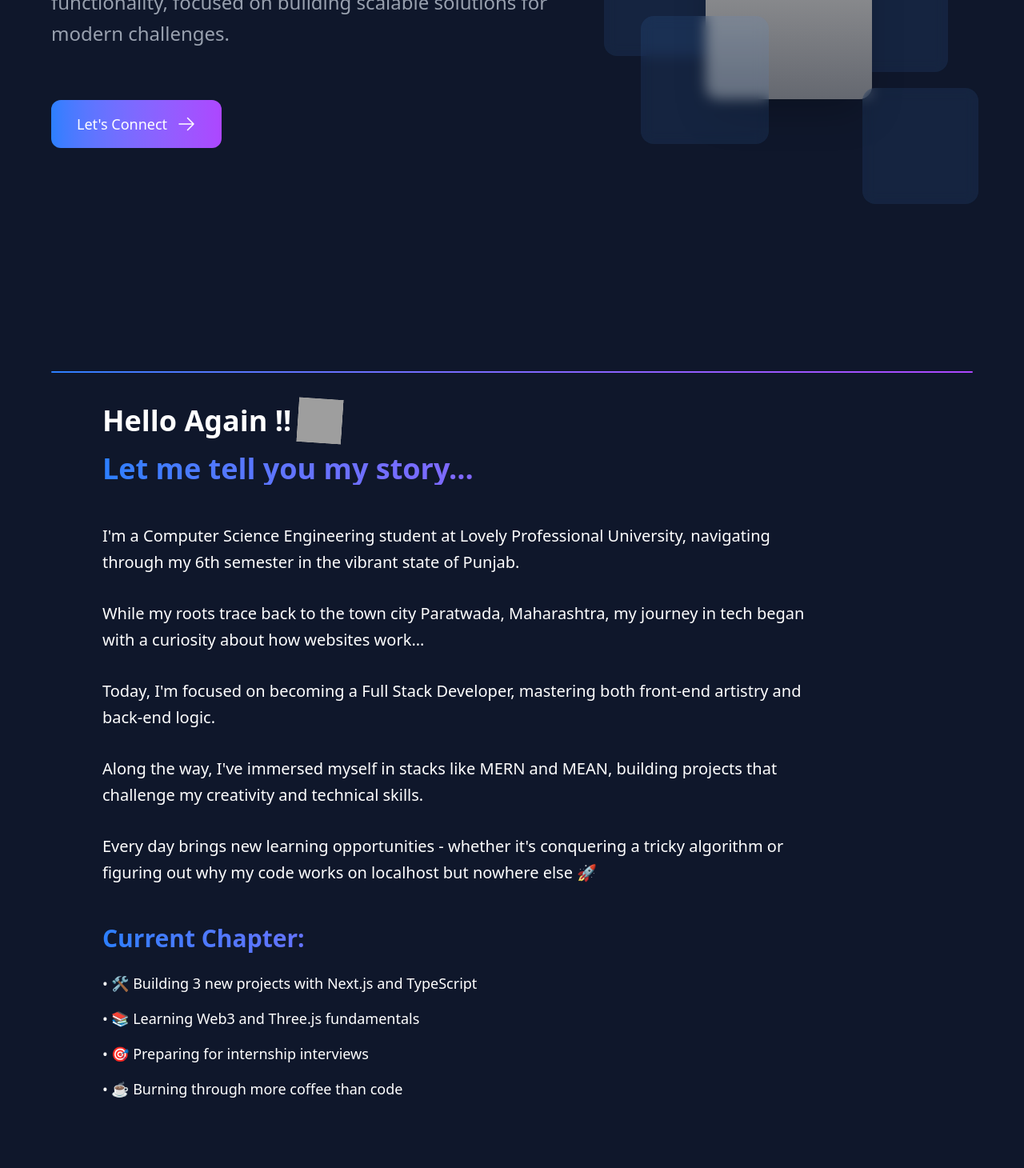
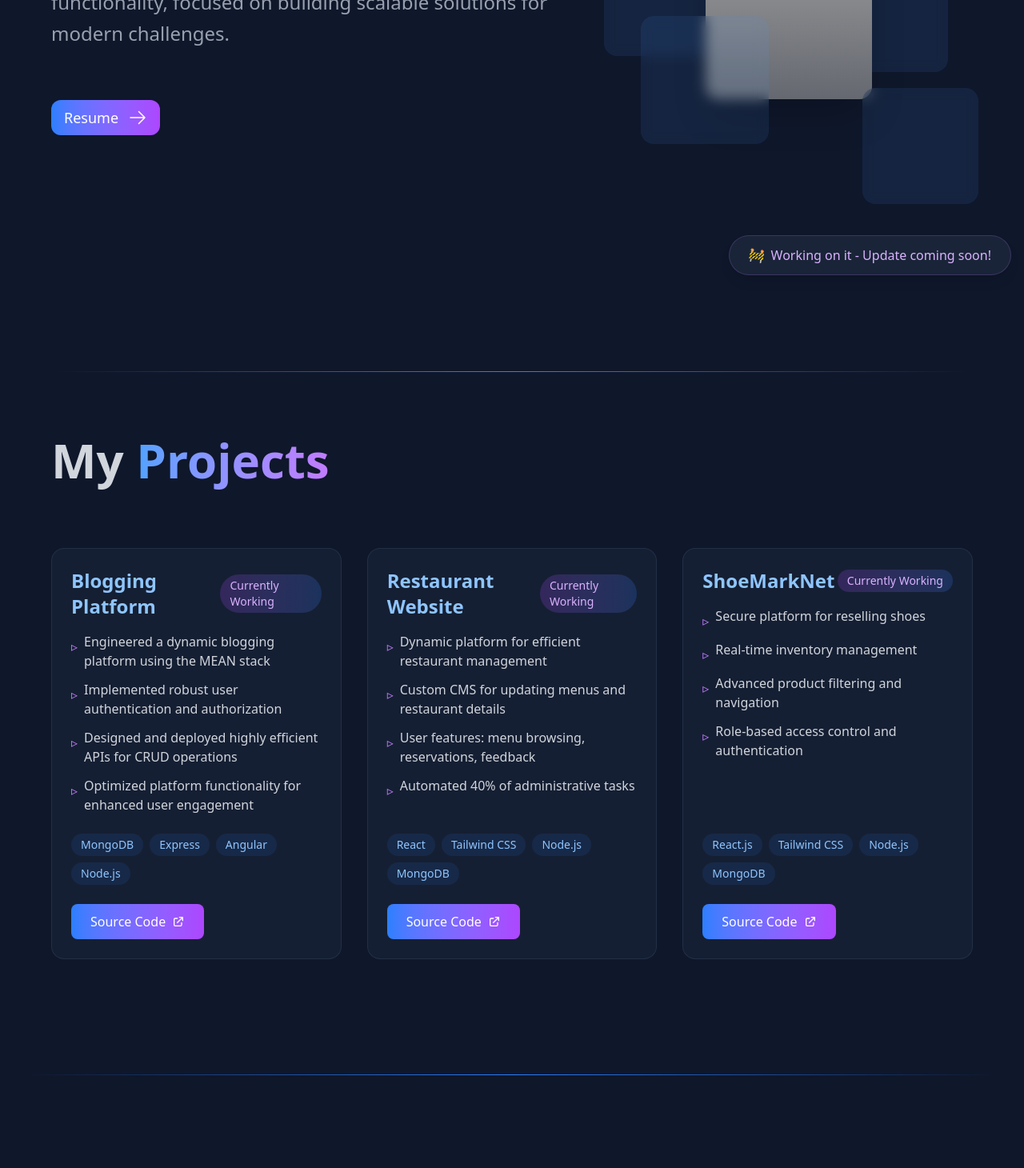
Before and after one commit to vedantlahane/portfolio, a React (Vite) app in the folder client/: page / in a window 1280 px wide. Shown: the part 440-1900 px from the top of the page at 80% size. Built offline with nearby package versions, Linux system fonts and the light colour scheme; grey boxes are pictures that could not be loaded.

Commit message:
Enhance layout and functionality: update GradientSeparator styles, add WorkInProgress component, refactor Navbar with new links, and improve AboutSection content and animations

```diff
--- a/client/src/App.jsx
+++ b/client/src/App.jsx
@@ -7,12 +7,13 @@ import BlogDetail from './components/BlogDetail';
 import Navbar from './components/Navbar';
 import Hero from './components/Hero';
 import Hero1 from './components/Hero1';
-
+import WorkInProgress from './components/home/WorkInProgress';
 function App() {
   return (
     <div className="min-h-screen bg-slate-900 overflow-x-hidden">
       <Navbar />
       <div className="mx-auto max-w-7xl px-4 sm:px-6 lg:px-8 py-8 pt-16"> {/* Content container */}
+      <WorkInProgress />
         <Routes>
           <Route path="/hero1" element={<Hero1 />} />
           <Route path="/hero" element={<Hero />} />
--- a/client/src/components/Hero1.jsx
+++ b/client/src/components/Hero1.jsx
@@ -11,11 +11,7 @@ const Hero1 = () => {
         transition={{ duration: 1.0, ease: "easeOut" }}
         className="relative overflow-hidden"
       >
-        {/* Background Elements */}
-        <div className="absolute inset-0 -z-10 overflow-hidden">
-          <div className="absolute inset-0 bg-[radial-gradient(#1e293b_1px,transparent_1px)] [background-size:16px_16px]" />
-          <div className="absolute inset-0 bg-linear-to-b from-transparent to-gray-900/80" />
-        </div>
+
 
         <section className="text-white py-20 min-h-screen flex items-center pt-36">
           <div className="container mx-auto px-4">
--- a/client/src/components/Home.jsx
+++ b/client/src/components/Home.jsx
@@ -1,7 +1,7 @@
 import HeroSection from './home/HeroSection';
 import AboutSection from './home/AboutSection';
 import SkillsSection from './home/SkillsSection';
-import vedantImg from '../assets/vedant.png';
+import ProjectsSection from './home/ProjectSection';
 
 // Move this to a separate data.js file if preferred
 const skillsData = [
@@ -85,13 +85,11 @@ const skillsData = [
 const Home = () => {
   return (
     <div className="min-h-screen m-4 mx-auto">
-      <div className="absolute inset-0 -z-20 overflow-hidden">
-        <div className="absolute inset-0 bg-[radial-gradient(#1e293b_1px,transparent_1px)] [background-size:16px_16px]" />
-        <div className="absolute inset-0 bg-gradient-to-b from-transparent to-gray-900/80" />
-      </div>
+
 
       <HeroSection />
-      <AboutSection imageUrl={vedantImg} />
+      <ProjectsSection />
+      <AboutSection />
       <SkillsSection skills={skillsData} />
     </div>
   );
--- a/client/src/components/Navbar.jsx
+++ b/client/src/components/Navbar.jsx
@@ -11,12 +11,15 @@ const Navbar = () => {
     { name: 'Home', href: '/' },
     { name: 'Blog', href: '/blog' },
     { name: 'Contact', href: '/contact' },
+    { name: 'Projects', href: '/projects' },
+    { name: 'Resume', href: 'https://drive.google.com/file/d/1Tk6LcfyllkKkCcH3WAsR6-pVjNgkcykZ/view?usp=drivesdk' }
   ];
 
   const socialLinks = [
     { name: 'GitHub', href: 'https://github.com/vedantlahane' },
     { name: 'LinkedIn', href: 'https://www.linkedin.com/in/vedant-lahane' },
     { name: 'LeetCode', href: 'https://leetcode.com/u/vedantlahane' },
+
   ];
 
   return (
--- a/client/src/components/home/AboutSection.jsx
+++ b/client/src/components/home/AboutSection.jsx
@@ -1,94 +1,40 @@
-import { motion, useInView } from "framer-motion";
+import { useEffect } from 'react';
+import ListItem from './ListItem';
 import GradientSeparator from './GradientSeparator';
+import AOS from 'aos';
+import 'aos/dist/aos.css';
 
-const storyElements = [
-  {
-    text: "I'm a Computer Science Engineering student at Lovely Professional University, navigating through my 6th semester in the vibrant state of Punjab.",
-    direction: -50
-  },
-  {
-    text: "While my roots trace back to the town city Paratwada, Maharashtra, my journey in tech began with a curiosity about how websites work...",
-    direction: 50
-  },
-  {
-    text: "Today, I'm focused on becoming a Full Stack Developer, mastering both front-end artistry and back-end logic.",
-    direction: -50
-  },
-  {
-    text: "Along the way, I've immersed myself in stacks like MERN and MEAN, building projects that challenge my creativity and technical skills.",
-    direction: 50
-  },
-  {
-    text: "Every day brings new learning opportunities - whether it's conquering a tricky algorithm or figuring out why my code works on localhost but nowhere else 🚀",
-    direction: -50
-  }
-];
+const AboutSection = () => {
+    useEffect(() => {
+        AOS.init({ duration: 1000 });
+    }, []);
 
-const AboutSection = () => (
-  <section className="text-white py-8 relative overflow-hidden">
+    return (
+        <section className="text-white py-8 ">
+
             <div className="container mx-auto px-24">
-      <div className="max-w-4xl">
-        <motion.div
-          initial={{ opacity: 0, y: 20 }}
-          animate={{ opacity: 1, y: 0 }}
-          transition={{ duration: 0.8 }}
-        >
-          <div className="flex items-center space-x-2 mb-3">
-            <h1 className="text-4xl font-semibold">Hello Again !!</h1>
-            <motion.img
-              className="size-14"
-              src="https://img.icons8.com/emoji/100/waving-hand-light-skin-tone.png"
-              alt="waving-hand"
-              animate={{ rotate: [0, 20, -20, 0] }}
-              transition={{ repeat: Infinity, duration: 2 }}
-            />
-          </div>
-        </motion.div>
 
-        <motion.h2
-          initial={{ opacity: 0 }}
-          animate={{ opacity: 1 }}
-          transition={{ delay: 0.5 }}
-          className="text-4xl font-bold bg-gradient-to-r from-blue-500 to-purple-500 bg-clip-text text-transparent mb-12"
-        >
-          Let me tell you my story...
-        </motion.h2>
 
-        <div className="space-y-8">
-          {storyElements.map((item, index) => (
-            <motion.div
-              key={index}
-              initial={{ opacity: 0, x: item.direction }}
-              whileInView={{ opacity: 1, x: 0 }}
-              viewport={{ once: false, margin: "-100px 0px 0px 0px" }}
-              transition={{ duration: 0.6, delay: index * 0.1 }}
-              className="text-xl font-medium leading-relaxed"
-            >
-              {item.text}
-            </motion.div>
-          ))}
-        </div>
+                <div data-aos="fade-up">
 
-        <motion.div
-          initial={{ opacity: 0 }}
-          whileInView={{ opacity: 1 }}
-          viewport={{ once: true }}
-          className="mt-12"
-        >
-          <h2 className="text-3xl font-bold bg-gradient-to-r from-blue-500 to-purple-500 bg-clip-text text-transparent mb-6">
-            Current Chapter:
+                    <h1 className="text-4xl font-bold mb-6">More about me...</h1>
+                    <p className="text-xl font-medium leading-relaxed mb-8">
+                    As a Computer Science Engineering student in my sixth semester at Lovely Professional University, Punjab, and hailing from Paratwada, Maharashtra, I aim to become a skilled Full Stack Developer. I am currently looking for an SDE internship to apply my knowledge and enhance my skills.
+                    </p>
+                    <h2 className="text-3xl font-bold bg-gradient-to-r from-blue-500 to-purple-500 bg-clip-text text-transparent mb-4">
+                        My Journey So Far:
                     </h2>
-          <ul className="space-y-4 text-lg">
-            <li>• 🛠 Building 3 new projects with Next.js and TypeScript</li>
-            <li>• 📚 Learning Web3 and Three.js fundamentals</li>
-            <li>• 🎯 Preparing for internship interviews</li>
-            <li>• ☕ Burning through more coffee than code</li>
+                    <ul className="space-y-4">
+                        <ListItem>Experimenting with stacks like MERN and MEAN.</ListItem>
+                        <ListItem>Building projects that test and expand my creativity.</ListItem>
+                        <ListItem>Improving my ability to tackle challenging problems by mastering data structures and algorithms.</ListItem>
+                        <ListItem>Eventually, I just find myself swearing at my laptop.</ListItem>
                     </ul>
-        </motion.div>
                 </div>
             </div>
             <GradientSeparator />
         </section>
     );
+};
 
 export default AboutSection;
--- a/client/src/components/home/GradientSeparator.jsx
+++ b/client/src/components/home/GradientSeparator.jsx
@@ -5,7 +5,7 @@ const GradientSeparator = () => (
         initial={{ width: 0 }}
         animate={{ width: "100%" }}
         transition={{ duration: 1.5, delay: 0.8 }}
-        className="h-0.5 mt-36 bg-gradient-to-r from-blue-500 to-purple-500 rounded-md bottom-20"
+        className="h-px left-0 mt-36 right-0 bg-gradient-to-r from-transparent via-blue-500 to-transparent rounded-4xl bottom-20"
     />
 );
 
--- a/client/src/components/home/HeroSection.jsx
+++ b/client/src/components/home/HeroSection.jsx
@@ -19,7 +19,7 @@ const HeroSection = () => {
   return (
     <section
       id="hero"
-      className="relative pt-20 px-4 sm:px-6 lg:px-8 overflow-hidden"
+      className="relative min-h-screen pt-20 px-4 sm:px-6 lg:px-8 overflow-hidden"
     >
       <div className="container mx-auto max-w-7xl h-full">
         <div className="flex flex-col lg:flex-row items-center gap-8 h-full">
@@ -75,11 +75,11 @@ const HeroSection = () => {
 
               <motion.div className="pt-8">
                 <a
-                  href="#contact"
-                  className="inline-flex items-center px-8 py-4 bg-gradient-to-r from-blue-500 to-purple-500
+                  href="https://drive.google.com/file/d/1Tk6LcfyllkKkCcH3WAsR6-pVjNgkcykZ/view?usp=drivesdk"
+                  className="inline-flex items-center px-4 py-2 bg-gradient-to-r from-blue-500 to-purple-500
                   text-white text-lg font-medium rounded-xl hover:shadow-2xl transition-all"
                 >
-                  Let's Connect
+                  Resume
                   <ArrowRightIcon className="h-6 w-6 ml-3" />
                 </a>
               </motion.div>
--- /dev/null
+++ b/client/src/components/home/ProjectSection.jsx
@@ -0,0 +1,159 @@
+
+import { motion } from 'framer-motion';
+import GradientSeparator from "./GradientSeparator";
+
+const WorkInProgress = () => (
+  <motion.div
+    className="fixed bottom-4 right-4 px-6 py-3 bg-slate-800/80 backdrop-blur-sm rounded-full flex items-center space-x-2 shadow-lg border border-purple-400/20"
+    initial={{ opacity: 0, y: 20 }}
+    animate={{ opacity: 1, y: 0 }}
+    transition={{ duration: 0.5 }}
+  >
+    <motion.div
+      animate={{ rotate: [0, 20, -20, 0] }}
+      transition={{ repeat: Infinity, duration: 2 }}
+    >
+      👨💻
+    </motion.div>
+    <span className="text-purple-300">Working on it - Update coming soon!</span>
+  </motion.div>
+);
+
+const ProjectCard = ({ project, index }) => (
+  <motion.div
+    className="group bg-slate-800/50 rounded-2xl p-6 border border-slate-700/50 hover:border-purple-400/30 transition-all h-full flex flex-col"
+    initial={{ opacity: 0, y: 40 }}
+    whileInView={{ opacity: 1, y: 0 }}
+    viewport={{ once: true, margin: "0px 0px -100px 0px" }}
+    transition={{ duration: 0.5, delay: index * 0.1 }}
+    whileHover={{ scale: 1.02, boxShadow: "0px 10px 30px -10px rgba(112, 26, 117, 0.3)" }}
+  >
+    <div className="flex items-center justify-between mb-4">
+      <h3 className="text-2xl font-bold text-blue-300 group-hover:text-blue-200 transition-colors">
+        {project.title}
+      </h3>
+      <span className="px-3 py-1 text-sm bg-gradient-to-r from-purple-500/20 to-blue-500/20 text-purple-300 rounded-full">
+        {project.status}
+      </span>
+    </div>
+
+    <ul className="space-y-3 mb-6 flex-1">
+      {project.description.map((point, i) => (
+        <li key={i} className="flex items-start space-x-2">
+          <span className="text-purple-400 mt-1.5">▹</span>
+          <span className="text-gray-300 group-hover:text-gray-200 transition-colors">{point}</span>
+        </li>
+      ))}
+    </ul>
+
+    <div className="flex flex-wrap gap-2 mb-6">
+      {project.tech.map((tech, i) => (
+        <motion.span
+          key={i}
+          className="px-3 py-1 text-sm bg-blue-500/10 text-blue-300 rounded-full"
+          whileHover={{ scale: 1.05 }}
+        >
+          {tech}
+        </motion.span>
+      ))}
+    </div>
+
+    <motion.a
+      href={project.link}
+      className="inline-flex items-center px-6 py-2.5 bg-gradient-to-r from-blue-500 to-purple-500 text-white rounded-lg hover:shadow-xl transition-all w-fit"
+      whileHover={{ scale: 1.05 }}
+      whileTap={{ scale: 0.95 }}
+    >
+      Source Code
+      <motion.svg
+        className="w-4 h-4 ml-2"
+        fill="none"
+        stroke="currentColor"
+        viewBox="0 0 24 24"
+        whileHover={{ x: 3 }}
+      >
+        <path
+          strokeLinecap="round"
+          strokeLinejoin="round"
+          strokeWidth={2}
+          d="M10 6H6a2 2 0 00-2 2v10a2 2 0 002 2h10a2 2 0 002-2v-4M14 4h6m0 0v6m0-6L10 14"
+        />
+      </motion.svg>
+    </motion.a>
+  </motion.div>
+);
+
+const ProjectsSection = () => {
+    const projects = [
+        {
+          title: "Blogging Platform",
+          status: "Currently Working",
+          description: [
+            "Engineered a dynamic blogging platform using the MEAN stack",
+            "Implemented robust user authentication and authorization",
+            "Designed and deployed highly efficient APIs for CRUD operations",
+            "Optimized platform functionality for enhanced user engagement"
+          ],
+          tech: ["MongoDB", "Express", "Angular", "Node.js"],
+          link: "https://github.com/vedantlahane/myblog"
+        },
+        {
+          title: "Restaurant Website",
+          status: "Currently Working",
+          description: [
+            "Dynamic platform for efficient restaurant management",
+            "Custom CMS for updating menus and restaurant details",
+            "User features: menu browsing, reservations, feedback",
+            "Automated 40% of administrative tasks"
+          ],
+          tech: ["React", "Tailwind CSS", "Node.js", "MongoDB"],
+          link: "https://github.com/vedantlahane/FoodOrderingSystem"
+        },
+        {
+          title: "ShoeMarkNet",
+          status: "Currently Working",
+          description: [
+            "Secure platform for reselling shoes",
+            "Real-time inventory management",
+            "Advanced product filtering and navigation",
+            "Role-based access control and authentication"
+          ],
+          tech: ["React.js", "Tailwind CSS", "Node.js", "MongoDB"],
+          link: "#https://github.com/vedantlahane/ShoeMarkNet"
+        }
+      ];
+
+  return (
+    <section className="relative py-20">
+      <div className="container mx-auto px-4 sm:px-6 lg:px-8">
+        <motion.h2
+          className="text-5xl md:text-6xl font-bold mb-20"
+          initial={{ opacity: 0, y: 20 }}
+          whileInView={{ opacity: 1, y: 0 }}
+          viewport={{ once: true }}
+          transition={{ duration: 0.5 }}
+        >
+          <span className="text-gray-300">My </span>
+          <span className="bg-gradient-to-r from-blue-400 to-purple-400 bg-clip-text text-transparent">
+            Projects
+          </span>
+        </motion.h2>
+
+        <div className="grid grid-cols-1 lg:grid-cols-3 gap-8">
+          {projects.map((project, index) => (
+            <ProjectCard key={index} project={project} index={index} />
+          ))}
+        </div>
+      </div>
+      <motion.div
+        initial={{ opacity: 0 }}
+        whileInView={{ opacity: 1 }}
+        viewport={{ once: true }}
+      >
+        <GradientSeparator />
+      </motion.div>
+    </section>
+  );
+};
+
+export default ProjectsSection;
--- /dev/null
+++ b/client/src/components/home/WorkInProgress.jsx
@@ -0,0 +1,22 @@
+import { motion } from 'framer-motion';
+
+const WorkInProgress = () => {
+  return (
+    <motion.div
+      className="fixed bottom-4 right-4 px-6 py-3 bg-slate-800/80 backdrop-blur-sm rounded-full flex items-center space-x-2 shadow-lg border border-purple-400/20"
+      initial={{ opacity: 0, y: 20 }}
+      animate={{ opacity: 1, y: 0 }}
+      transition={{ duration: 0.5 }}
+    >
+      <motion.div
+        animate={{ rotate: [0, 20, -20, 0] }}
+        transition={{ repeat: Infinity, duration: 2 }}
+      >
+        🚧
+      </motion.div>
+      <span className="text-purple-300">Working on it - Update coming soon!</span>
+    </motion.div>
+  );
+};
+
+export default WorkInProgress;
```
Lines whose indentation alone changed are shown as unchanged.
